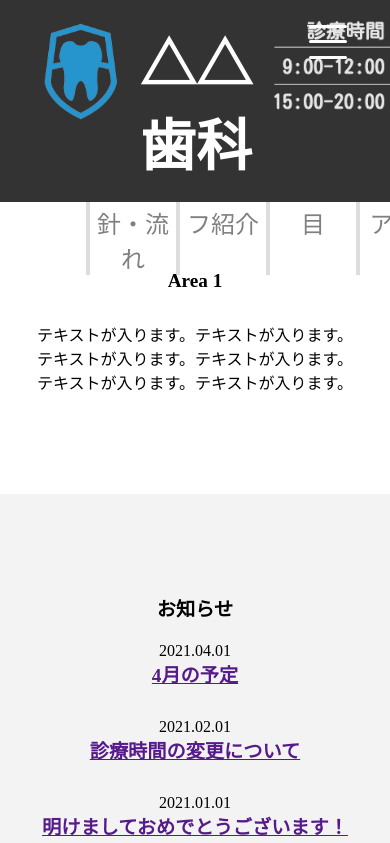
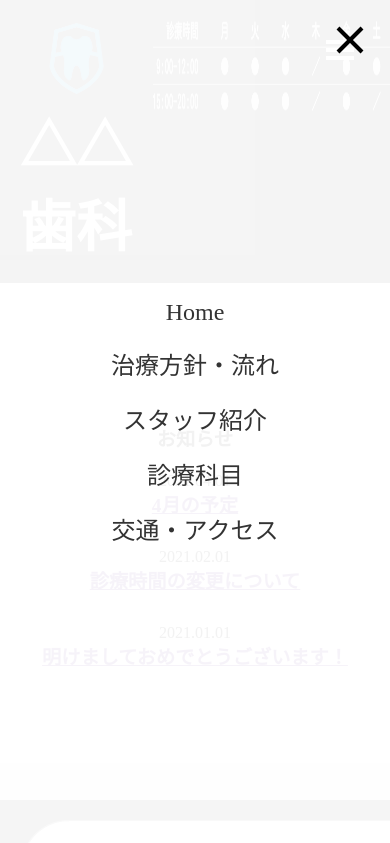
Before and after one commit to pasaran0425/main, a plain HTML site: page tom/index.html in a window 390 px wide. Both pictures are taken after a click on the element 337 px from the left and 35 px from the top of the page. Shown: the top 843 px of the page. Drawn offline with nearby package versions, Linux system fonts and the light colour scheme.

Commit message:
tom ハンバーガーメニューの変更

```diff
--- a/tom/css/style.css
+++ b/tom/css/style.css
@@ -1,155 +1,119 @@
 @charset "utf-8";
 
-/*========= ナビゲーションのためのCSS ===============*/
-
-#g-nav {
-    /*position:fixed;にし、z-indexの数値を大きくして前面へ*/
-    position: fixed;
-    z-index: 999;
-    /*ナビのスタート位置と形状*/
-    top: 0;
-    right: -120%;
-    width: 100%;
-    height: 100vh;
-    /*ナビの高さ*/
-    background: #999;
-    /*動き*/
-    transition: all 0.6s;
+/* ヘッダーの基本スタイル */
+#header {
+    text-align: center;
+    padding: 20px;
+    background-color: #f4f4f4;
+    position: relative;
 }
 
-/*アクティブクラスがついたら位置を0に*/
-#g-nav.panelactive {
-    right: 0;
+/* ロゴ画像のレスポンシブ対応 */
+.d-logo {
+    max-width: 100%;   /* 親要素の幅に応じてサイズ変更 */
+    height: auto;      /* 高さは自動で調整 */
 }
 
-/*ナビゲーションの縦スクロール*/
-#g-nav.panelactive #g-nav-list {
-    /*ナビの数が増えた場合縦スクロール*/
-    position: fixed;
-    z-index: 999;
-    width: 100%;
-    height: 100vh;
-    /*表示する高さ*/
-    overflow: auto;
-    -webkit-overflow-scrolling: touch;
+/* 診療時間の画像もレスポンシブ対応 */
+.s-jikan {
+    max-width: 100%;   /* 親要素の幅に応じてサイズ変更 */
+    height: auto;      /* 高さは自動で調整 */
 }
 
-/*ナビゲーション*/
-#g-nav ul {
-    /*ナビゲーション天地中央揃え*/
+/* ハンバーガーメニューの位置 */
+#hambargerMenu {
     position: absolute;
-    z-index: 999;
-    top: 50%;
-    left: 50%;
-    transform: translate(-50%, -50%);
+    top: 20px;
+    right: 20px;
 }
 
-/*リストのレイアウト設定*/
-
-#g-nav li {
-    list-style: none;
-    text-align: center;
+/* 追加でレスポンシブデザインを適用するためのメディアクエリ */
+@media (max-width: 768px) {
+    /* 小さな画面に合わせてロゴや他の要素の余白を調整 */
+    #header {
+        padding: 10px;
     }
 
-#g-nav li a {
-    color: #333;
-    text-decoration: none;
-    padding: 10px;
-    display: block;
-    text-transform: uppercase;
-    letter-spacing: 0.1em;
-    font-weight: bold;
+    .d-logo {
+        max-width: 80%;  /* 画面が小さい場合にロゴを少し小さく */
     }
 
-/*========= ボタンのためのCSS ===============*/
-.openbtn {
-    position: fixed;
-    z-index: 9999;
-    /*ボタンを最前面に*/
+    .s-jikan {
+        max-width: 80%;  /* 画面が小さい場合に診療時間の画像も少し小さく */
+    }
+
+    #hambargerMenu {
         top: 10px;
         right: 10px;
-    cursor: pointer;
-    width: 85px;
-    height: 50px;
+    }
 }
 
-/*×に変化*/
-.openbtn span {
-    display: inline-block;
-    transition: all .4s;
+
+
+.hamburger {
+    cursor: pointer;
+    width: 40px;
+    height: 40px;
     position: absolute;
-    left: 14px;
-    height: 3px;
-    border-radius: 2px;
-    background-color: #fff;
-    width: 45%;
+    top: 20px;
+    right: 20px;
 }
 
-.openbtn span:nth-of-type(1) {
-    top: 15px;
+.hamburger img {
+    width: 100%;
+    height: 100%;
 }
 
-.openbtn span:nth-of-type(2) {
-    top: 30px;
+/* ナビゲーションメニューの初期状態は画面外（右）に隠す */
+#g-nav {
+    position: fixed;
+    top: 0;
+    right: -100%; /* 画面外に隠す */
+    width: 100%;
+    height: 100%;
+    background-color: rgba(255, 255, 255, 0.95); /* 白っぽい背景 */
+    color: #333; /* テキストの色を濃い灰色に */
+    padding: 20px;
+    transition: right 0.3s ease-in-out; /* スライドするアニメーション */
+    z-index: 1000;
+    display: flex;
+    flex-direction: column;
+    justify-content: center;
+    align-items: center;
 }
 
-.openbtn span:nth-of-type(3) {
-    top: 46px;
+/* クローズボタンを右上に配置 */
+#closeButton {
+    position: absolute;
+    top: 20px;
+    right: 20px; /* 右上に配置 */
+    width: 40px;
+    height: 40px;
+    cursor: pointer;
 }
 
-.openbtn.active span:nth-of-type(1) {
-    top: 18px;
-    left: 18px;
-    transform: translateY(6px) rotate(-45deg);
-    width: 30%;
-}
-
-.openbtn.active span:nth-of-type(2) {
-    opacity: 0;
-}
-
-.openbtn.active span:nth-of-type(3) {
-    top: 30px;
-    left: 18px;
-    transform: translateY(-6px) rotate(45deg);
-    width: 30%;
-}
-
-/*　メニューバー　*/
-#b-nav {
-    width: 100%;
-    height: 85px;
-    padding-top: 15px;
-    box-sizing: border-box;
-    text-align: center;
-    padding-top: 170px;
-}
-
-#b-nav ul {
-    display: flex;
-    justify-content: space-around;
-    margin: 0;
+#g-nav ul {
+    list-style-type: none;
     padding: 0;
 }
 
-#b-nav li {
-    list-style: none;
-    display: inline-block;
-    width: 18%;
-    min-width: 90px;
-}
-#b-nav li:not(:last-child){
-    border-right:4px solid #ddd;
+#g-nav ul li {
+    margin: 20px 0;
 }
 
-#b-nav a {
-    display: block;
+#g-nav ul li a {
+    color: #333; /* リンクの色を濃い灰色に */
+    font-size: 24px;
     text-decoration: none;
-    color: gray;
-    font-size: 1.5rem;
 }
-#b-nav a:hover{
-    color:#F7CB4D;
+
+#g-nav ul li a:hover {
+    color: #666; /* ホバー時に少し濃く */
+}
+
+/* ナビゲーションメニューが表示される時の状態 */
+#g-nav.show {
+    right: 0; /* 画面全体にスライドして表示 */
 }
 
 /*========= レイアウトのためのCSS ===============*/
@@ -265,3 +229,7 @@ div {
 main {
     text-align: center;
 }
+
+.logomoji{
+    max-height: "50px";
+}
--- a/tom/index.html
+++ b/tom/index.html
@@ -3,45 +3,25 @@
 
 <head>
 	<meta charset="utf-8">
-	<title>5-1-14 クリックしたらナビが右から左に出現</title>
-	<meta name="description" content="書籍「動くWebデザインアイディア帳」のサンプルサイトです">
+	<title>△△歯科</title>
 	<meta name="robots" content="noindex,nofollow">
 	<meta name="viewport" content="width=device-width,initial-scale=1.0">
 	<!--==============レイアウトを制御する独自のCSSを読み込み===============-->
 	<link rel="stylesheet" type="text/css" href="css/reset.css">
 	<link rel="stylesheet" type="text/css" href="css/style.css">
+	<script type="module" src="js/index.js" defer></script>
 </head>
 
 <body>
 	<header id="header">
-		<img src="./img/logo_sample.png" alt="歯科医院ロゴ" class="d-logo">
-		<h1 class="sankaku">△△歯科</h1>
+		<div id="logomoji">
+			<img src="./img/logo_sample.png" alt="歯科医院ロゴ" class="d-logo">
+			<h1 class="sankaku">△△歯科</h1>
+		</div>
 		<img src="./img/nantoka.png" alt="診療時間" class="s-jikan">
+		<div id="hambargerMenu"></div>
+		<div id="navMenu"></div>
 	</header>
-
-	<div class="openbtn"><span></span><span></span><span></span></div>
-	<nav id="g-nav">
-		<div id="g-nav-list">
-			<ul>
-				<li><a href="index.html">Home</a></li>
-				<li><a href="policy.html">治療方針・流れ</a></li>
-				<li><a href="stuff.html">スタッフ紹介</a></li>
-				<li><a href="subject.html">診療科目</a></li>
-				<li><a href="#">交通・アクセス</a></li>
-
-			</ul>
-		</div>
-	</nav>
-
-	<nav id="b-nav">
-		<ul>
-		  <li><a href="index.html">HOME</a></li>
-		  <li><a href="policy.html">治療方針・流れ</a></li>
-		  <li><a href="stuff.html">スタッフ紹介</a></li>
-		  <li><a href="subject.html">診療科目</a></li>
-		  <li><a href="#">交通・アクセス</a></li>
-		</ul>
-	  </nav>
 
 	<main id="main">
 		<section>
--- /dev/null
+++ b/tom/js/hamburger.js
@@ -0,0 +1,77 @@
+export function navMenu() {
+    // <nav>要素を作成
+    const nav = document.createElement("nav");
+    nav.id = "g-nav"; // 初期状態で画面外（右）に隠れている
+    nav.style.display = "none"; // 初期状態で非表示
+
+    // <ul>要素を作成
+    const ul = document.createElement("ul");
+
+    // リンクのデータを配列で準備
+    const links = [
+        { href: "index.html", text: "Home" },
+        { href: "policy.html", text: "治療方針・流れ" },
+        { href: "stuff.html", text: "スタッフ紹介" },
+        { href: "subject.html", text: "診療科目" },
+        { href: "#", text: "交通・アクセス" }
+    ];
+
+    // 配列をループして<li>要素と<a>要素を作成
+    links.forEach(link => {
+        const li = document.createElement("li");
+        const a = document.createElement("a");
+        a.href = link.href;
+        a.textContent = link.text;
+        li.appendChild(a);
+        ul.appendChild(li);
+    });
+
+    // クローズボタンを作成
+    const closeButton = document.createElement("img");
+    closeButton.id = "closeButton";
+    closeButton.setAttribute('src', 'img/closeButton.svg');
+
+    // クローズボタンのクリックイベント
+    closeButton.addEventListener("click", function () {
+        nav.classList.remove("show"); // メニューを閉じる
+    });
+
+    // <ul>とクローズボタンを<nav>に追加
+    nav.appendChild(closeButton);
+    nav.appendChild(ul);
+
+    // 作成した<nav>を#navMenuに追加
+    const navMenuContainer = document.getElementById("navMenu");
+    if (navMenuContainer) {
+        navMenuContainer.appendChild(nav);
+        nav.style.display = "flex"; // ナビゲーションを表示
+    }
+}
+
+export function hamburgerMenu() {
+    // ハンバーガーメニューの要素を作成
+    const hamburger = document.createElement("div");
+    hamburger.classList.add('hamburger');
+
+    // ハンバーガーメニューの画像要素を作成
+    const hamburgerImage = document.createElement("img");
+    hamburgerImage.setAttribute('src', 'img/hambargerButton.svg');
+
+    // hamburger要素に画像を追加
+    hamburger.appendChild(hamburgerImage);
+
+    // ハンバーガーアイコンのクリックイベント
+    hamburger.addEventListener("click", function () {
+        // #g-navを取得して表示
+        const navMenu = document.getElementById("g-nav");
+        if (navMenu) {
+            navMenu.classList.add("show"); // メニューを右から表示
+        }
+    });
+
+    // #hambargerMenuの要素を取得し、そこにハンバーガー要素を追加
+    const menuContainer = document.getElementById("hambargerMenu");
+    if (menuContainer) {
+        menuContainer.appendChild(hamburger);
+    }
+}
--- /dev/null
+++ b/tom/js/index.js
@@ -0,0 +1,5 @@
+import { hamburgerMenu } from "./hamburger.js";
+import { navMenu } from "./hamburger.js";
+
+hamburgerMenu();
+navMenu();
```
Also changed, not shown: tom/policy.html (added, +111 -0 lines), tom/test.html (added, +114 -0 lines), tom/img/closeButton.svg (added), tom/img/hambargerButton.svg (added), 1 other file. Lines whose indentation alone changed are shown as unchanged.
